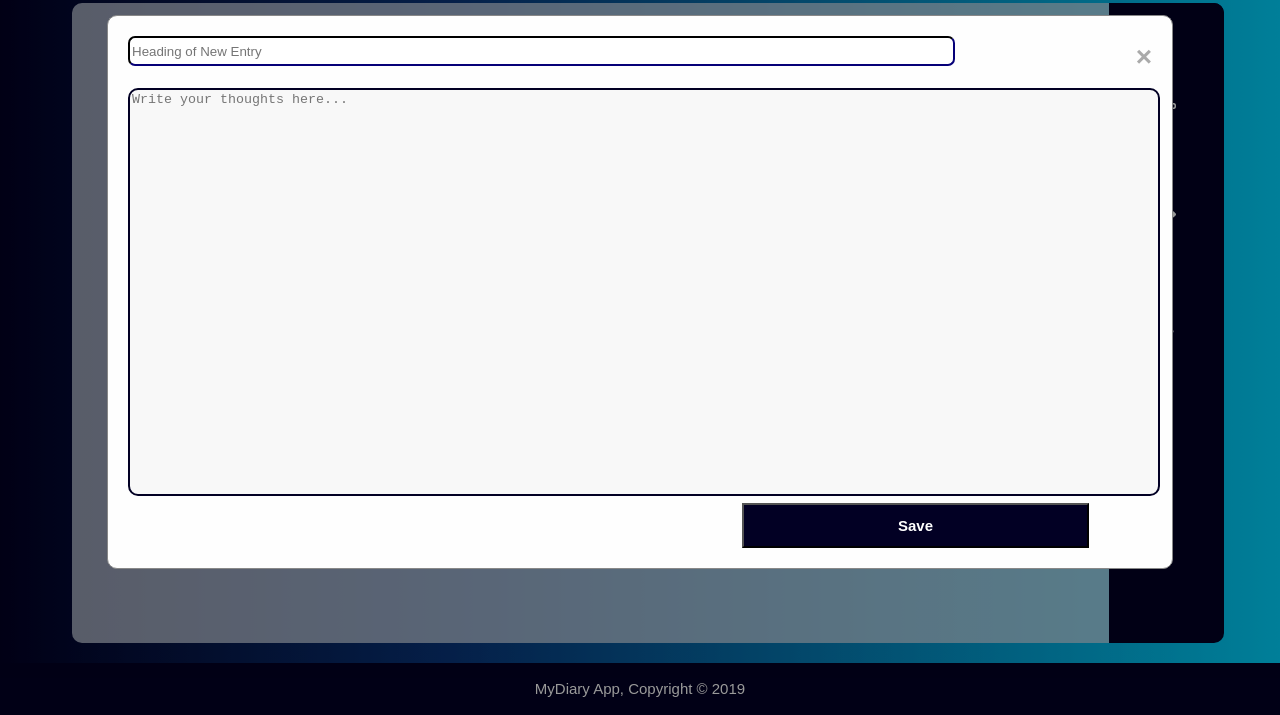
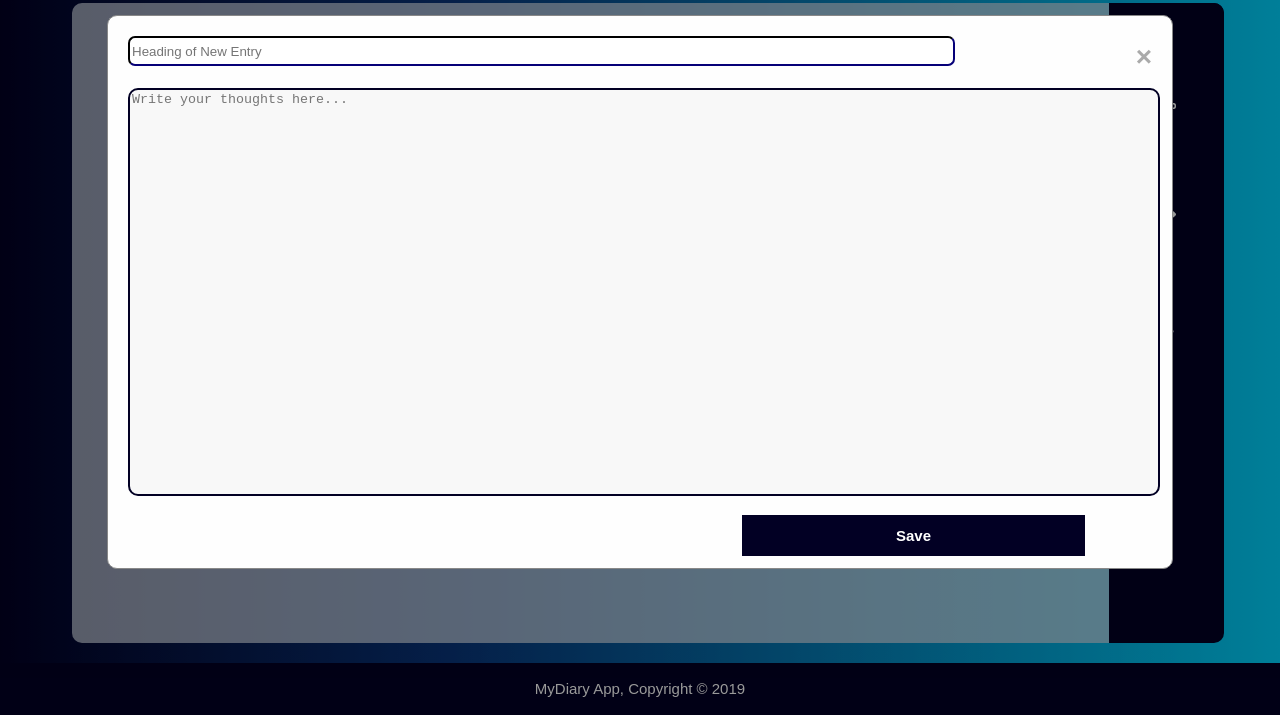
Before and after one commit to Ntare22/MyDiary-Andela, a plain HTML site: page ui/entries.html in a window 1280 px wide. Both pictures are taken after a click on the button 1166 px from the left and 192 px from the top of the page. Shown: the part 85-800 px from the top of the page. Drawn offline with Linux system fonts and the light colour scheme.

Commit message:
minor changes to the save button

```diff
--- a/ui/entries.html
+++ b/ui/entries.html
@@ -57,7 +57,8 @@
                 </form>
                 <textarea name="thoughts" id="thoughts" placeholder="Write your thoughts here..."></textarea>
             </div>
-            <button class="thoughts-btn save-btn" type="submit" onclick="saveEntry()">Save</button>
+            <br>
+            <a class="thoughts-btn save-btn" type="submit" onclick="saveEntry()">Save</a>
         </div>
     </div>
 
```
Also changed, not shown: ui/css/style.css (+0 -13 lines).
